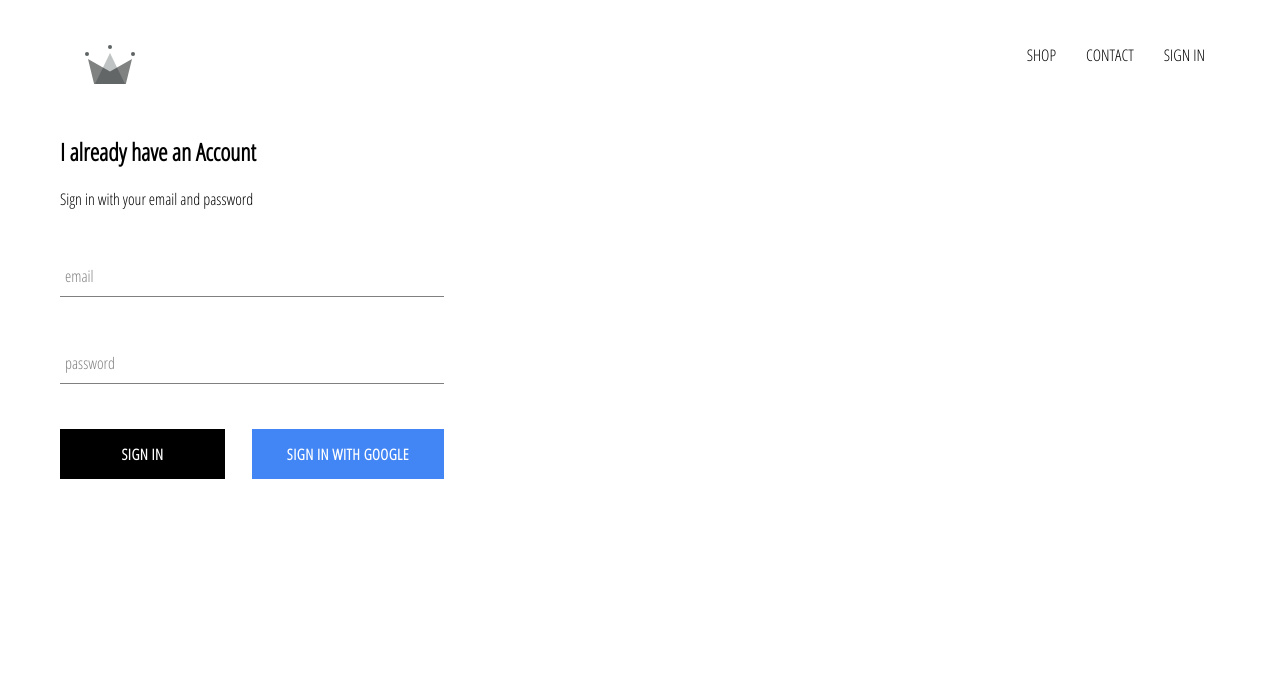
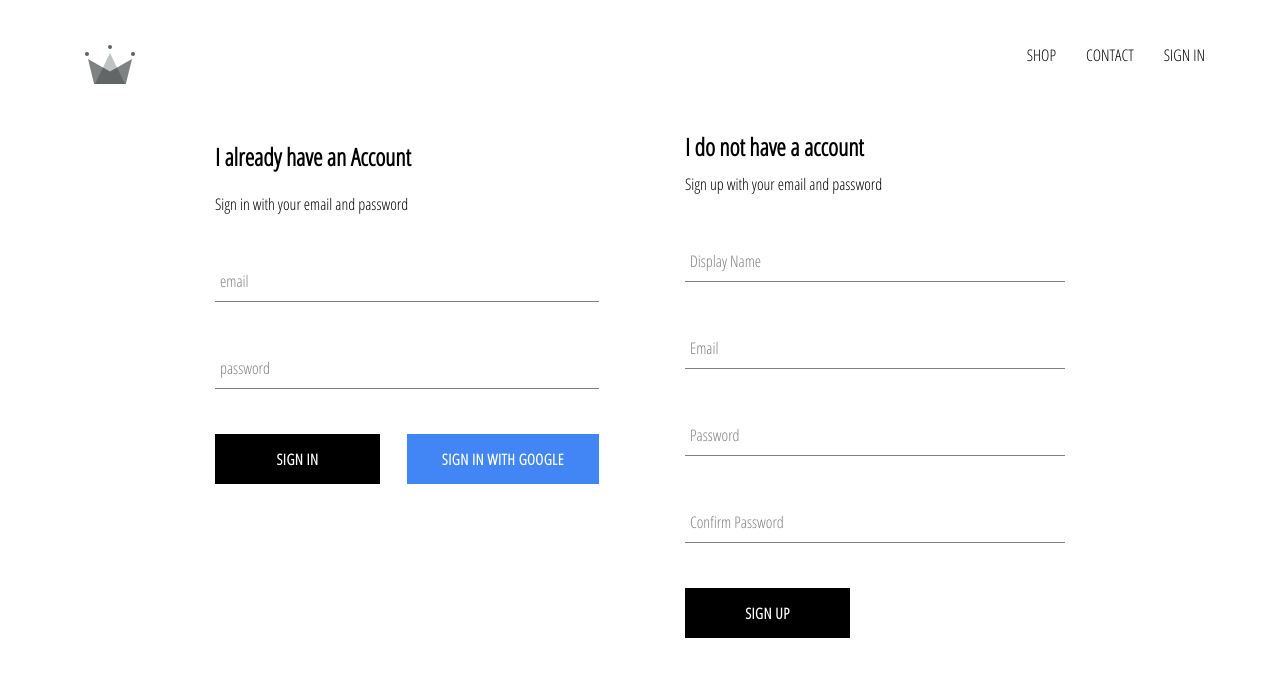
Before and after one commit to abhilashcnaik/crwn-clothing, a React (Create React App) app: page /signin in a window 1280 px wide. Shown: the top 676 px of the page. Built offline with nearby package versions, Linux system fonts and the light colour scheme; no server answers.

Commit message:
Added signup component

```diff
--- a/src/App.js
+++ b/src/App.js
@@ -5,7 +5,7 @@
 import ShopPage from './pages/shop/shop.component';
 import Header from './components/header/header.component';
 import SignInAndSignUpPage from './pages/sign-in-and-sign-up/sign-in-and-sign-up.component';
-import { auth } from './firebase/firebase.utils'
+import { auth, createUserProfileDocument } from './firebase/firebase.utils'
 
 class App extends Component {
   constructor() {
@@ -18,10 +18,25 @@
   unsubscribeFromAuth = null;
 
   componentDidMount() {
-    this.unsubscribeFromAuth = auth.onAuthStateChanged(user => {
-      this.setState({ currentUser: user });
+    this.unsubscribeFromAuth = auth.onAuthStateChanged(async userAuth => {
 
-      console.log(user);
+      console.log(userAuth);
+      if (userAuth) {
+        const userRef = await createUserProfileDocument(userAuth);
+
+        userRef.onSnapshot(snapShot => {
+          console.log(snapShot.data());
+          this.setState({
+            currentUser: snapShot.id,
+            ...snapShot.data()
+          });
+
+          console.log(this.state)
+        });
+        this.setState({ currentUser: userAuth });
+      } else {
+        this.setState({ currentUser: null });
+      }
     });
   }
 
--- /dev/null
+++ b/src/components/sign-up/sign-up.component.jsx
@@ -0,0 +1,111 @@
+import React, { Component } from 'react';
+
+import FormInput from '../form-input/form-input.component';
+import CustomButton from '../custom-button/custom-button.component';
+import { auth, createUserProfileDocument } from '../../firebase/firebase.utils';
+
+import './sign-up.styles.scss'
+
+class SignUp extends Component {
+    constructor() {
+        super();
+
+        this.state = {
+            displayName: '',
+            email: '',
+            password: '',
+            confirmPassword: ''
+        }
+    }
+
+    handleSubmit = async event => {
+        event.preventDefault();
+
+        const { displayName, email, password, confirmPassword } = this.state;
+
+        if (password !== confirmPassword) {
+            alert("Passwords don't match");
+            return;
+        }
+
+        try {
+            const { user } = await auth.createUserWithEmailAndPassword(email, password);
+
+            await createUserProfileDocument(user, displayName);
+
+            this.setState({
+                displayName: '',
+                email: '',
+                password: '',
+                confirmPassword: ''
+            })
+        } catch (error) {
+            console.log(error);
+        }
+    };
+
+    handleChange = event => {
+        const { name, value } = event.target;
+
+        this.setState({ [name]: value }, () => {
+            console.log(this.state);
+        });
+    }
+
+    render() {
+
+        const { displayName, email, password, confirmPassword } = this.state;
+
+        return (
+            <div className='sign-up'>
+                <h2 className='title'>I do not have a account</h2>
+                <span>Sign up with your email and password</span>
+
+                <form className='sign-up-form' onSubmit={this.handleSubmit} >
+                    <FormInput
+                        type='text'
+                        name='displayName'
+                        value={displayName}
+                        onChange={this.handleChange}
+                        label='Display Name'
+                        required
+                    />
+
+
+                    <FormInput
+                        type='text'
+                        name='email'
+                        value={email}
+                        onChange={this.handleChange}
+                        label='Email'
+                        required
+                    />
+
+
+                    <FormInput
+                        type='password'
+                        name='password'
+                        value={password}
+                        onChange={this.handleChange}
+                        label='Password'
+                        required
+                    />
+
+
+                    <FormInput
+                        type='password'
+                        name='confirmPassword'
+                        value={confirmPassword}
+                        onChange={this.handleChange}
+                        label='Confirm Password'
+                        required
+                    />
+
+                    <CustomButton type='submit'>SIGN UP</CustomButton>
+                </form>
+            </div>
+        )
+    }
+}
+
+export default SignUp;
--- /dev/null
+++ b/src/components/sign-up/sign-up.styles.scss
@@ -0,0 +1,9 @@
+.sign-up {
+    display: flex;
+    flex-direction: column;
+    width: 380px;
+
+    .title{
+        margin: 10px 0;
+    }
+}
--- a/src/firebase/firebase.utils.js
+++ b/src/firebase/firebase.utils.js
@@ -12,10 +12,39 @@
     measurementId: "G-WE9FBYYZJD"
 }
 
+
+
 firebase.initializeApp(config);
 
 export const auth = firebase.auth();
 export const firestore = firebase.firestore();
+
+export const createUserProfileDocument = async (userAuth, additionalData) => {
+    if (!userAuth) return;
+
+    const userRef = firestore.doc(`/users/${userAuth.uid}`);
+    const snapShot = await userRef.get();
+
+    if (!snapShot.exists) {
+        const {displayName, email } = userAuth;
+        const createdAt = new Date();
+
+        console.log('additionalData ',additionalData);
+
+        try {
+            await userRef.set({
+                displayName: displayName,
+                email: email,
+                createdAt: createdAt,
+                ...additionalData
+            })
+        } catch (e) {
+            console.log('error creating user ',e.message);
+        }
+    }
+
+    return userRef;
+}
 
 const provider = new firebase.auth.GoogleAuthProvider();
 provider.setCustomParameters({ prompt: 'select_account' });
--- a/src/pages/sign-in-and-sign-up/sign-in-and-sign-up.component.jsx
+++ b/src/pages/sign-in-and-sign-up/sign-in-and-sign-up.component.jsx
@@ -3,11 +3,15 @@
 import './sign-in-and-sign-up.styles.scss'
 
 import SignIn from '../../components/signin/signin.component';
+import SignUp from '../../components/sign-up/sign-up.component';
+
+
 
 const SignInAndSignUpPage = () => {
     return (
         <div className='sign-in-and-sign-up'>
             <SignIn />
+            <SignUp />
         </div>
     )
 }
--- a/src/pages/sign-in-and-sign-up/sign-in-and-sign-up.styles.scss
+++ b/src/pages/sign-in-and-sign-up/sign-in-and-sign-up.styles.scss
@@ -0,0 +1,6 @@
+.sign-in-and-sign-up {
+    width: 850px;
+    display: flex;
+    justify-content: space-between;
+    margin: 30px auto;
+}
```
